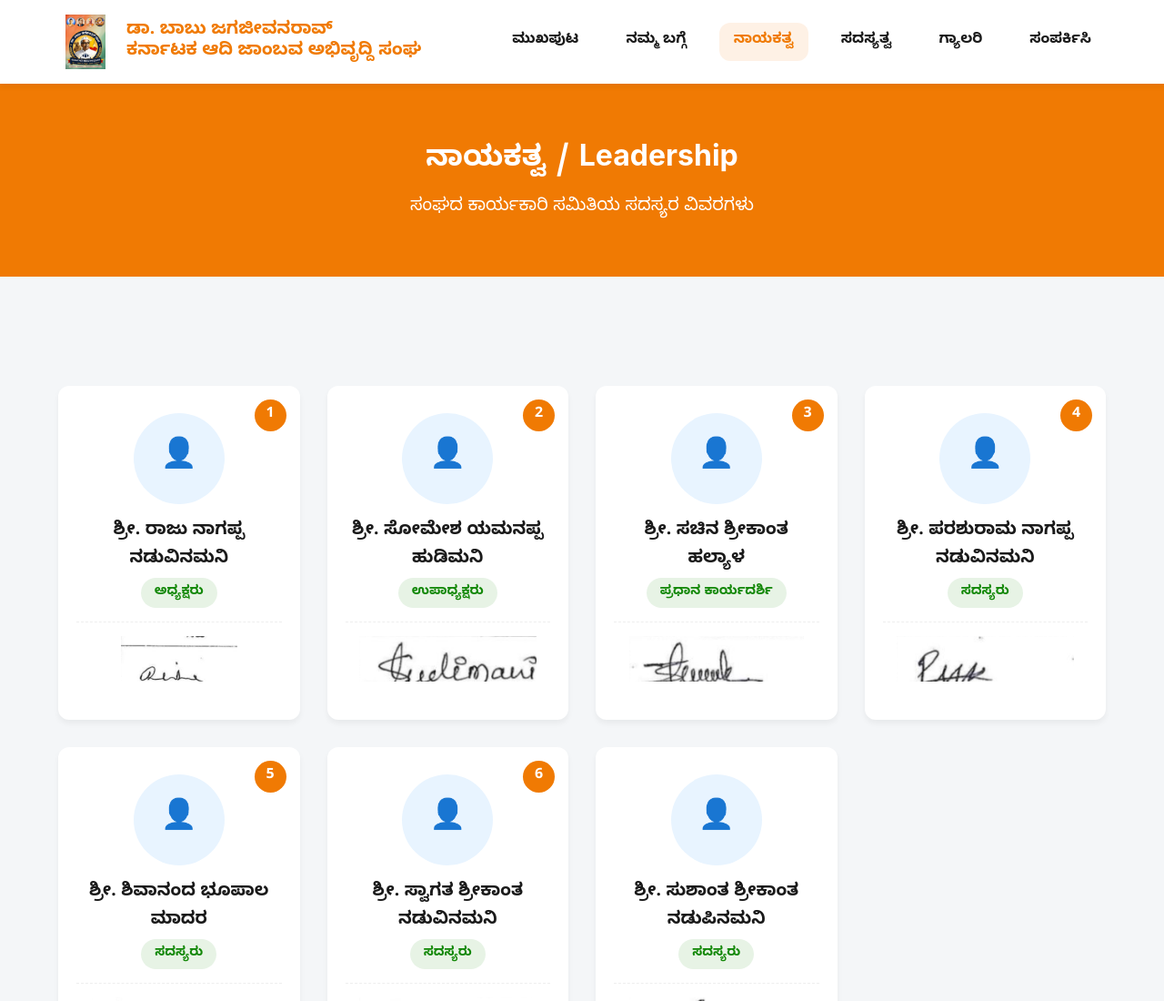
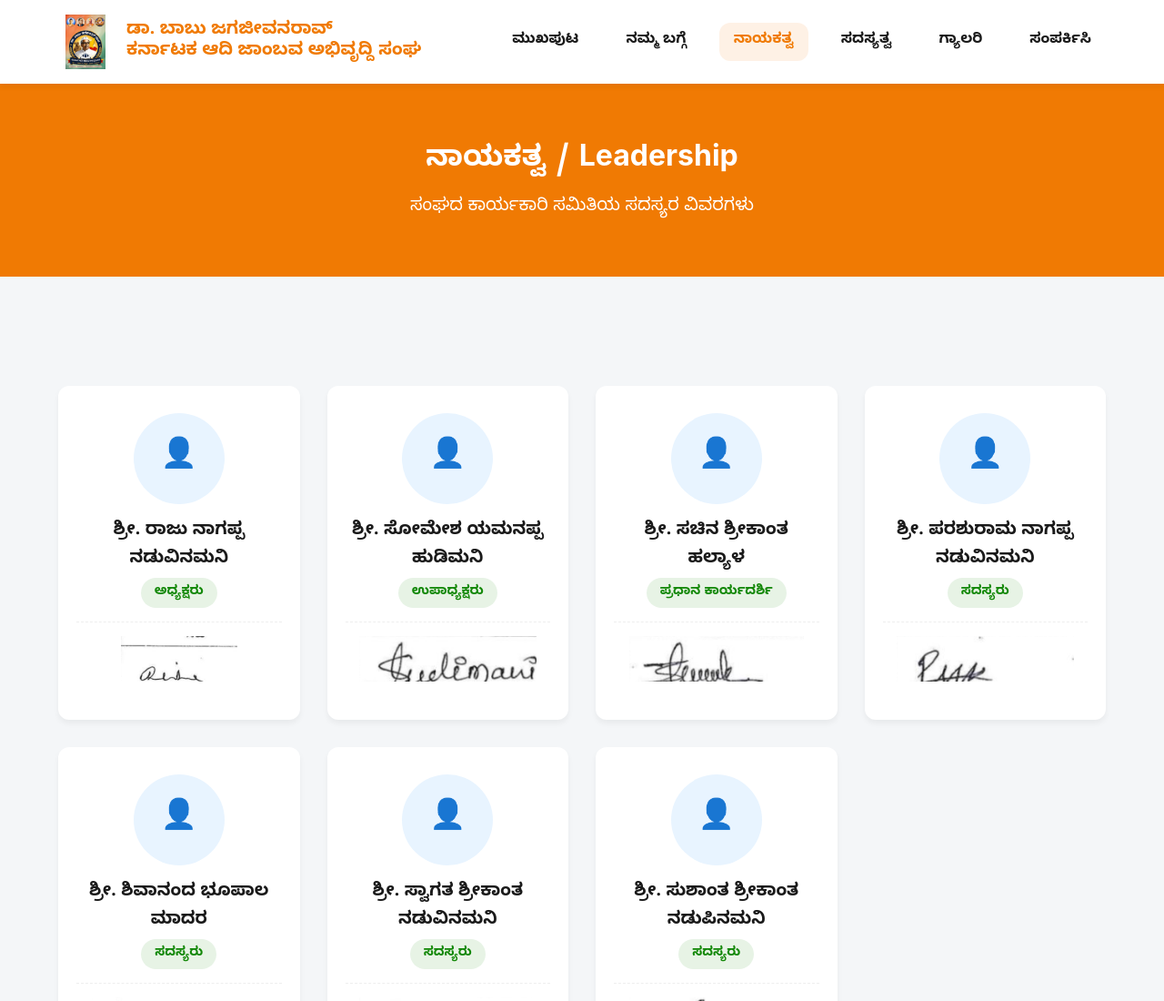
Before and after one commit to darshan5462-maker/mywebsite1, a website built with Vite: page leadership.html in a window 1280 px wide. Shown: the top 1100 px of the page at 91% size. Built offline with nearby package versions, Linux system fonts and the light colour scheme.

Commit message:
fix: removed leader numbers and made mobile footer a 2-column grid

```diff
--- a/leadership.html
+++ b/leadership.html
@@ -129,7 +129,6 @@
 
       <div class="leadership-grid">
         <div class="leader-card">
-          <div class="leader-no">1</div>
           <div class="leader-avatar">👤</div>
           <div class="leader-name">ಶ್ರೀ. ರಾಜು ನಾಗಪ್ಪ ನಡುವಿನಮನಿ</div>
           <div class="leader-role">ಅಧ್ಯಕ್ಷರು</div>
@@ -137,7 +136,6 @@
         </div>
 
         <div class="leader-card">
-          <div class="leader-no">2</div>
           <div class="leader-avatar">👤</div>
           <div class="leader-name">ಶ್ರೀ. ಸೋಮೇಶ ಯಮನಪ್ಪ ಹುಡಿಮನಿ</div>
           <div class="leader-role">ಉಪಾಧ್ಯಕ್ಷರು</div>
@@ -145,7 +143,6 @@
         </div>
 
         <div class="leader-card">
-          <div class="leader-no">3</div>
           <div class="leader-avatar">👤</div>
           <div class="leader-name">ಶ್ರೀ. ಸಚಿನ ಶ್ರೀಕಾಂತ ಹಲ್ಯಾಳ</div>
           <div class="leader-role">ಪ್ರಧಾನ ಕಾರ್ಯದರ್ಶಿ</div>
@@ -153,7 +150,6 @@
         </div>
 
         <div class="leader-card">
-          <div class="leader-no">4</div>
           <div class="leader-avatar">👤</div>
           <div class="leader-name">ಶ್ರೀ. ಪರಶುರಾಮ ನಾಗಪ್ಪ ನಡುವಿನಮನಿ</div>
           <div class="leader-role">ಸದಸ್ಯರು</div>
@@ -161,7 +157,6 @@
         </div>
 
         <div class="leader-card">
-          <div class="leader-no">5</div>
           <div class="leader-avatar">👤</div>
           <div class="leader-name">ಶ್ರೀ. ಶಿವಾನಂದ ಭೂಪಾಲ ಮಾದರ</div>
           <div class="leader-role">ಸದಸ್ಯರು</div>
@@ -169,7 +164,6 @@
         </div>
 
         <div class="leader-card">
-          <div class="leader-no">6</div>
           <div class="leader-avatar">👤</div>
           <div class="leader-name">ಶ್ರೀ. ಸ್ವಾಗತ ಶ್ರೀಕಾಂತ ನಡುವಿನಮನಿ</div>
           <div class="leader-role">ಸದಸ್ಯರು</div>
--- a/style.css
+++ b/style.css
@@ -320,6 +320,10 @@ a {
   .hero {
     padding: 60px 20px;
   }
+  .footer-grid {
+    grid-template-columns: 1fr 1fr;
+    gap: 15px;
+  }
 }
 
 @media (max-width: 576px) {
```
